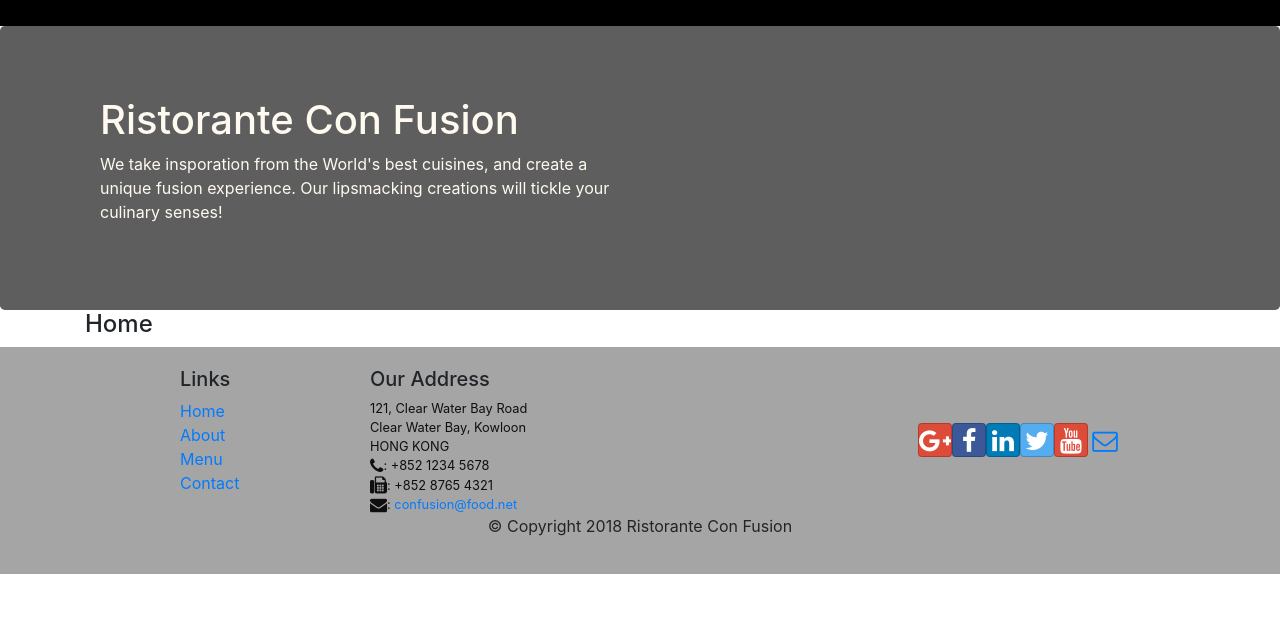
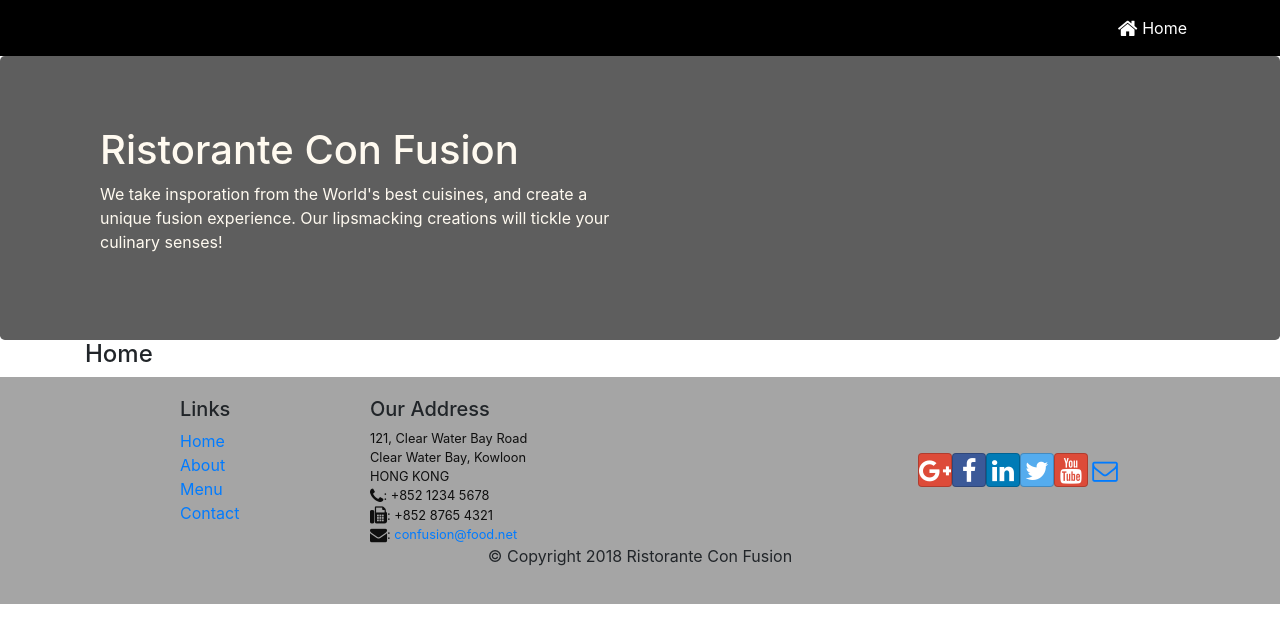
Before and after one commit to davidmartinezhi/react-confusion, a React (Create React App) app: page /home in a window 1280 px wide. Shown: the top 642 px of the page. Built offline with nearby package versions, Linux system fonts and the light colour scheme.

Commit message:
Created the home button link

```diff
--- a/src/components/HeaderComponent.js
+++ b/src/components/HeaderComponent.js
@@ -9,9 +9,16 @@ class Header extends Component{
                 <Navbar dark expand="md">
                     <div className="container">
                         <NavbarBrand className="mr-auto" href="/">
-                            <image src="assets/images/ogo.png" height="30" width="41"
+                            <image src="assets/images/logo.png" height="30" width="41"
                             alt="Ristorante con Fusion"/>
                         </NavbarBrand>
+                        <Nav navbar>
+                            <NavItem>
+                                <NavLink className="nav-link" to="/home">
+                                    <span className="fa fa-home fa-lg"></span> Home
+                                </NavLink>
+                            </NavItem>
+                        </Nav>
                     </div>
                 </Navbar>
                 <Jumbotron>
```
